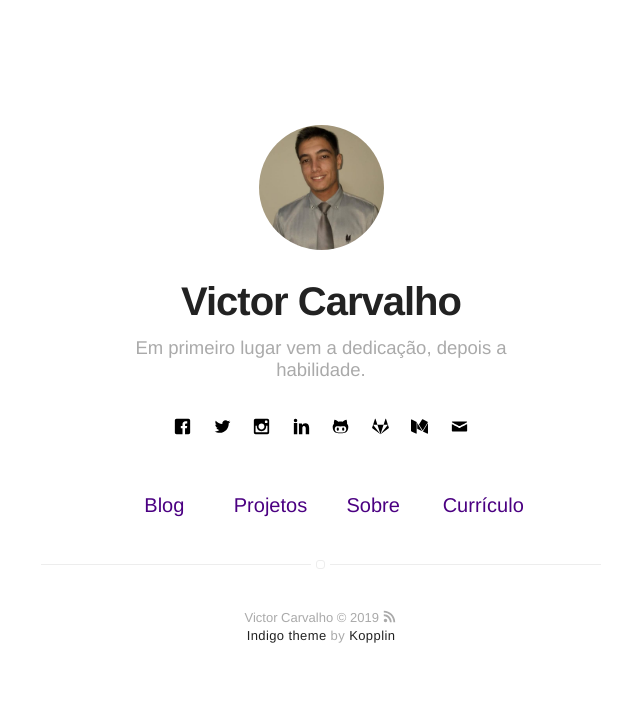
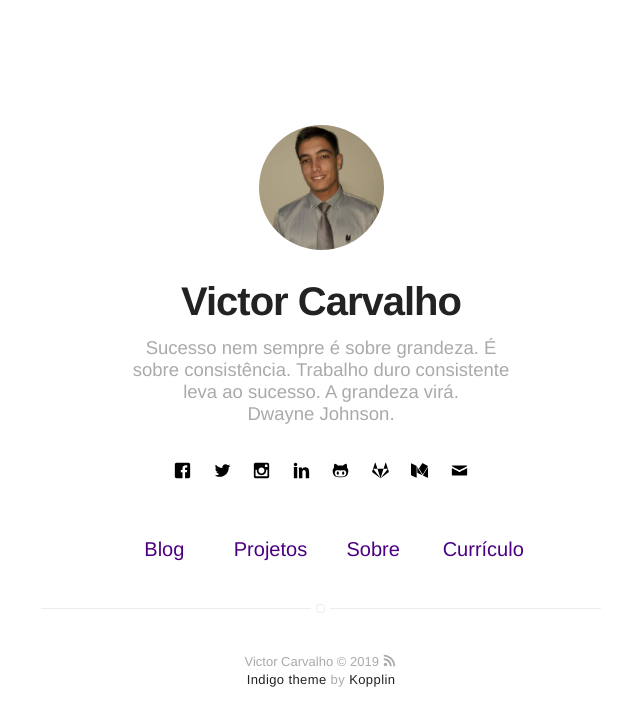
Before and after one commit to viictorhgc/sitePessoal, a Jekyll site: the page built from index.html, in a window 1280 px wide. Shown: the top 726 px of the page, without its empty margins (319-959 px from the left). Built offline with Jekyll 4.4.1, drawn with Linux system fonts in a browser that asks for light colours.

Commit message:
update no config
update no config

```diff
--- a/_config.yml
+++ b/_config.yml
@@ -1,6 +1,6 @@
 # main text of home
 name: Victor Carvalho
-bio: Em primeiro lugar vem a dedicação, depois a habilidade.
+bio: Sucesso nem sempre é sobre grandeza. É sobre consistência. Trabalho duro consistente leva ao sucesso. A grandeza virá. <br> Dwayne Johnson.
 
 # twitter summary info
 description: Um amante de código. Desenvolvedor Nodejs voltado para a área de ChatBots.
```
